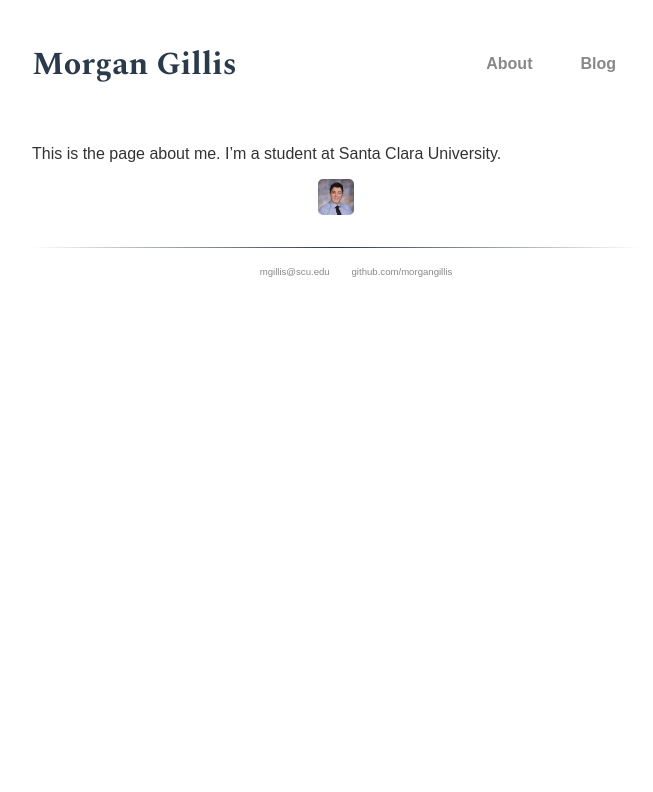
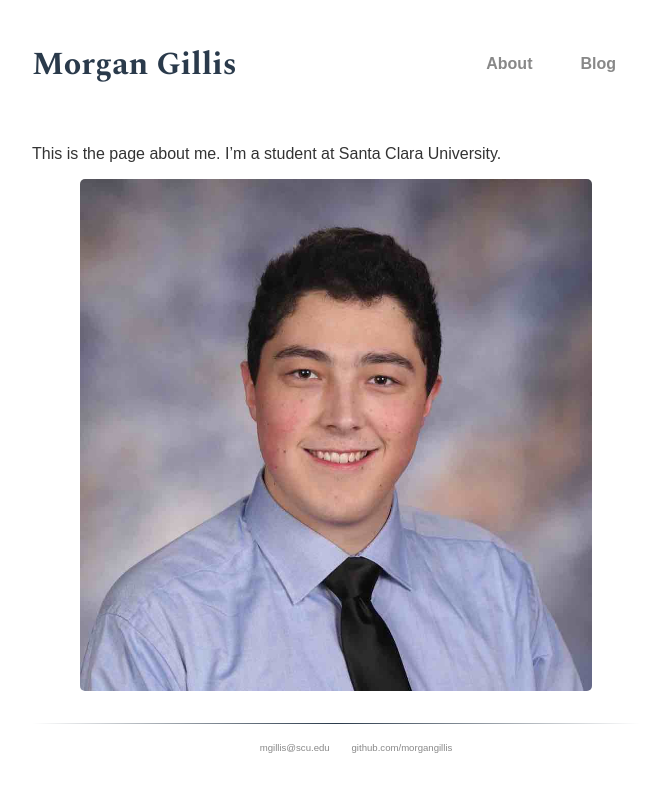
Before and after one commit to morgangillis/morgangillis.github.io, a Jekyll site: the page built from about.md, in a window 1280 px wide. Shown: the top 792 px of the page, without its empty margins (304-957 px from the left). Built offline with Jekyll 4.4.1, drawn with Linux system fonts in a browser that asks for light colours; some web fonts are replaced.

Commit message:
Update about.md

```diff
--- a/about.md
+++ b/about.md
@@ -6,4 +6,4 @@
 
 This is the page about me. I'm a student at Santa Clara University.
 
-![portrait alt <>]({{ site.url }}/assets/professional_square_1000x1000.jpg){:height="36px" width="36px"}
+![portrait alt <>]({{ site.url }}/assets/professional_square_1000x1000.jpg){:height="512px" width="512px"}
```
